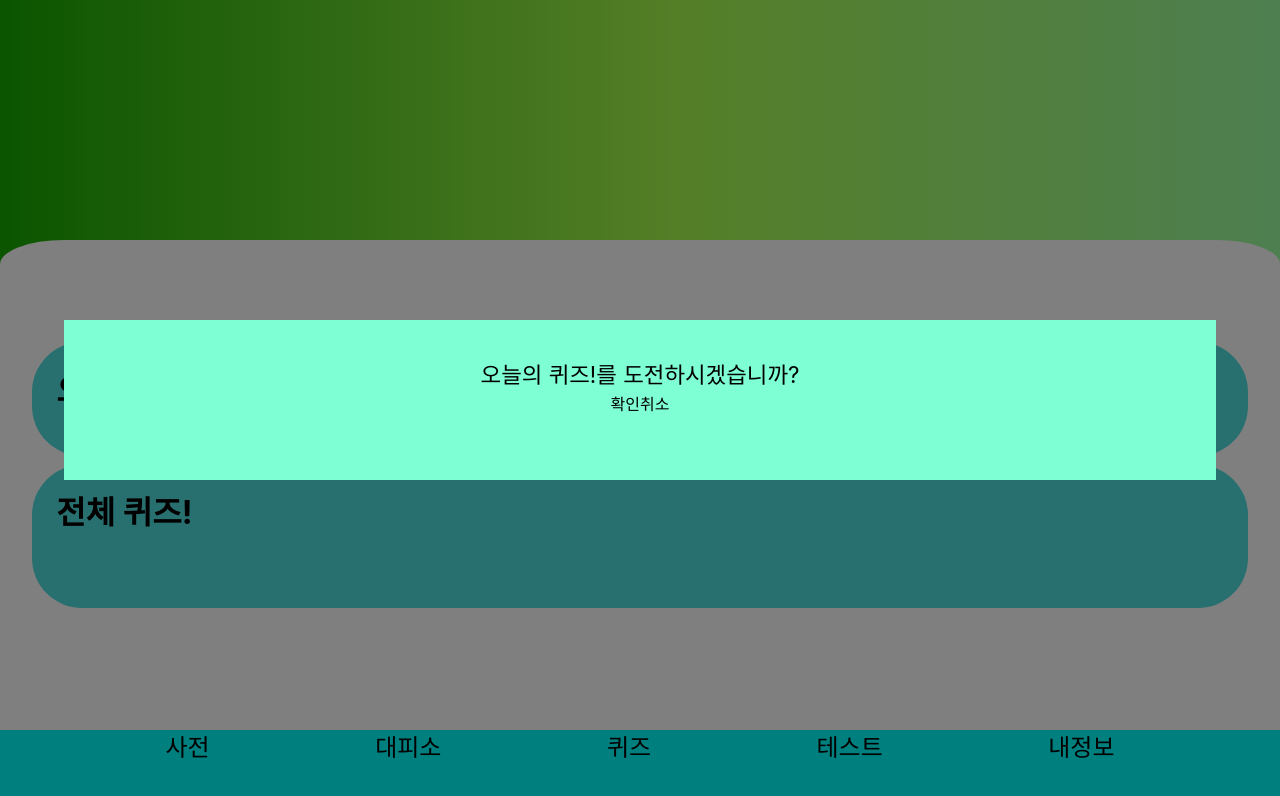
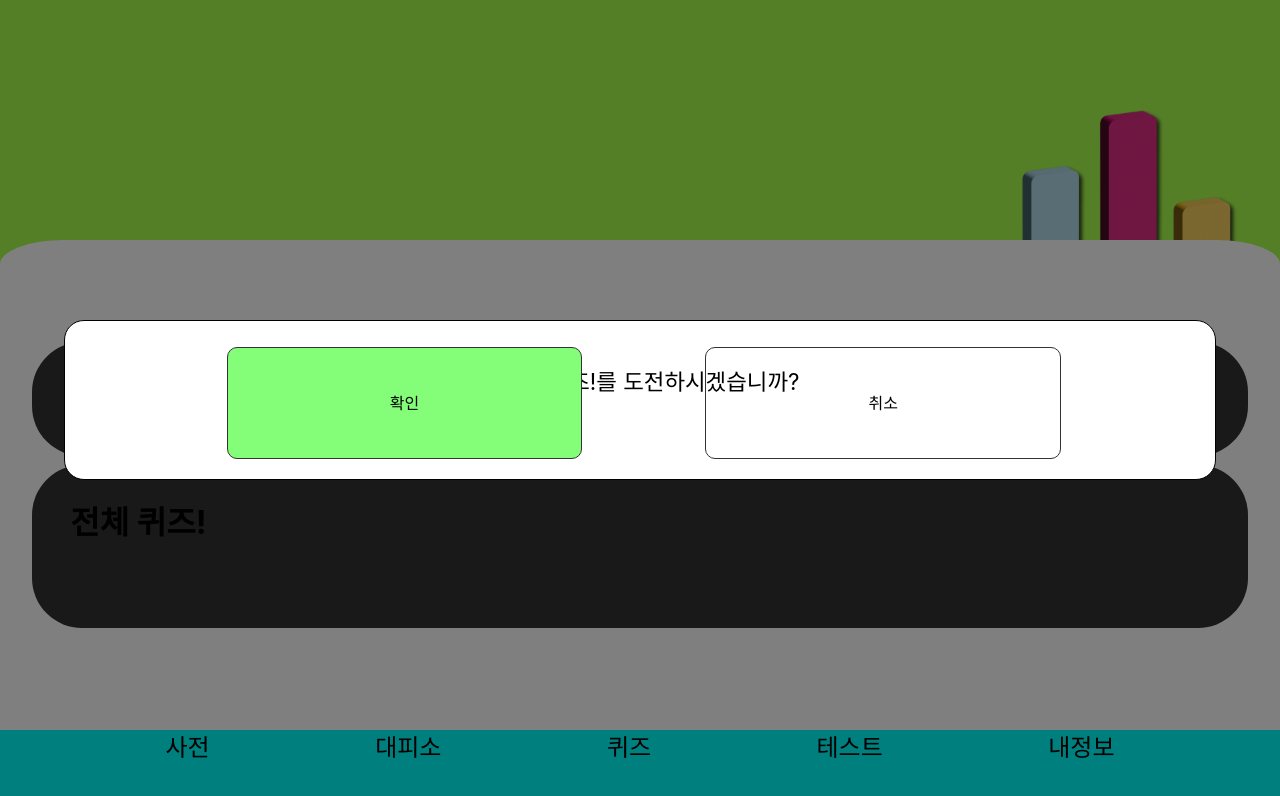
Before and after one commit to MILSPOON/milspoon, a React (Create React App) app: page / in a window 1280 px wide. Both pictures are taken after a click on the element "오늘의 퀴즈!". Shown: the top 796 px of the page. Built offline with nearby package versions, Linux system fonts and the light colour scheme.

Commit message:
추가: 메인페이지 디자인 개편

```diff
--- a/src/App.css
+++ b/src/App.css
@@ -3,8 +3,9 @@
 @tailwind utilities;
 
 .App{
-  background: rgb(23,171,0);
-  background: linear-gradient(90deg, rgba(23,171,0,1) 0%, rgba(171,255,79,1) 53%, rgba(158,255,163,1) 100%);
+  background-color: rgba(171,255,79,1);
+  /* background: rgb(23,171,0);
+  background: linear-gradient(90deg, rgba(23,171,0,1) 0%, rgba(171,255,79,1) 53%, rgba(158,255,163,1) 100%); */
   width: 100vw;
   height: 100vh;
 }
@@ -23,6 +24,7 @@
   flex-direction: column;
   gap: 3%;
   height: 87.5%;
+  z-index: 2000;
 }
 
 nav{
@@ -40,7 +42,7 @@ nav>link{
 
 .mainContent>div{
   width: 100%;
-  background-color: rgb(81, 225, 225);
+  background-color: #333333;
   border-radius: 50px;
   padding: 2%;
 }
@@ -52,6 +54,18 @@ nav>link{
 .todayQuiz{
   height: 40%;
 }
+.todayQuiz>h1{
+  padding: 10px 14px;
+}
 .quiz{
-  height: 50%;
+  height: 60%;
 }
+.quiz>h1{
+  padding: 10px 14px;
+}
+
+.chart{
+  position: absolute;
+  top: 12.5%;
+  right: 2%;
+}
--- a/src/App.jsx
+++ b/src/App.jsx
@@ -3,6 +3,7 @@ import './global.css'
 import { useState, useEffect } from 'react'
 import Modal from './components/Modal'
 import { Link } from 'react-router-dom'
+import chartIcon from './media/3dChartIcon.png'
 function App () {
   // const apiUrl = 'https://api.odcloud.kr/api/15089127/v1/uddi:858d65b9-ce3c-4a68-94b2-989ac92385c9?page=1&perPage=2000&serviceKey=BP1Ko40djjq%2FdGO47n5u7rYb2mIGEFcqZte4zYQihF59HR99CJxkSuEEwTXhErxIX1apz0eudJwcp9HowwFSSA%3D%3D'
 
@@ -22,7 +23,10 @@ function App () {
   }, [currentEventName])
   return (
     <div className="App">
-      <Modal modeName={currentEventName}></Modal>
+      <Modal modeName={currentEventName} setModeName={setCurrentEventName}></Modal>
+      <div className='infoBox'>
+        <img src={chartIcon} width='250' className='chart'/>
+      </div>
       <div className="content">
         <div className="mainContent">
           <div className="todayQuiz" onClick={clickMode}>
--- a/src/components/Modal/style.css
+++ b/src/components/Modal/style.css
@@ -7,8 +7,13 @@
   text-align: center;
   width: 90vw;
   height: 20%;
-  background-color: aquamarine;
+  background-color: white;
+  border: 1px solid black;
+  border-radius: 20px;
   padding: 3%;
+}
+.modal>p{
+  padding-top: 6px;
 }
 .bg{
   position: relative;
@@ -18,3 +23,21 @@
   height: 100vh;
   display: none;
 }
+
+.btnBox{
+  display: flex;
+  justify-content: space-evenly;
+  position: absolute;
+  width: 94%;
+  bottom: 12.5%;
+}
+
+.YesBtn{
+  background-color: #84fd79;
+}
+
+button{
+  border: 1px solid #333333;
+  padding: 4% 15%;
+  border-radius: 10px;
+}
--- a/src/components/modal/index.jsx
+++ b/src/components/modal/index.jsx
@@ -1,16 +1,17 @@
 import './style.css'
 
-function btnClick (e) {
-  console.log('아')
-}
-
 function modal (props) {
+  function btnClick (e) {
+    props.setModeName('미지정')
+  }
   return (
     <div className='bg' style={{ display: props.modeName === '미지정' ? 'none' : 'block' }}>
       <div className='modal'>
         <p>{props.modeName}를 도전하시겠습니까?</p>
-        <button onClick={btnClick}>확인</button>
-        <button onClick={btnClick}>취소</button>
+        <div className='btnBox'>
+          <button className='YesBtn' onClick={btnClick}>확인</button>
+          <button className='NoBtn' onClick={btnClick}>취소</button>
+        </div>
       </div>
     </div>
   )
```
Also changed, not shown: src/logo.svg (deleted), src/media/3dChartIcon.png (added).
